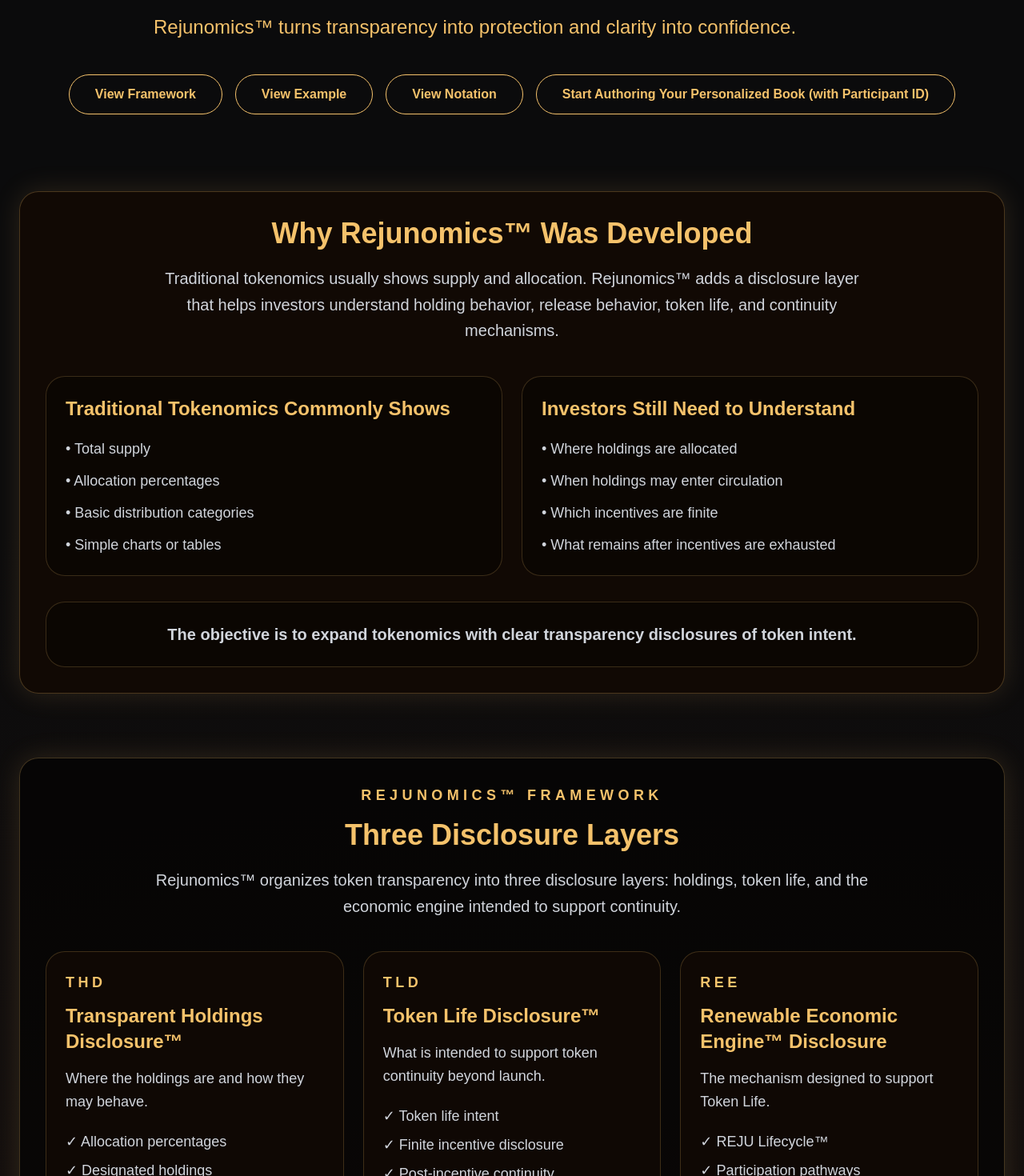
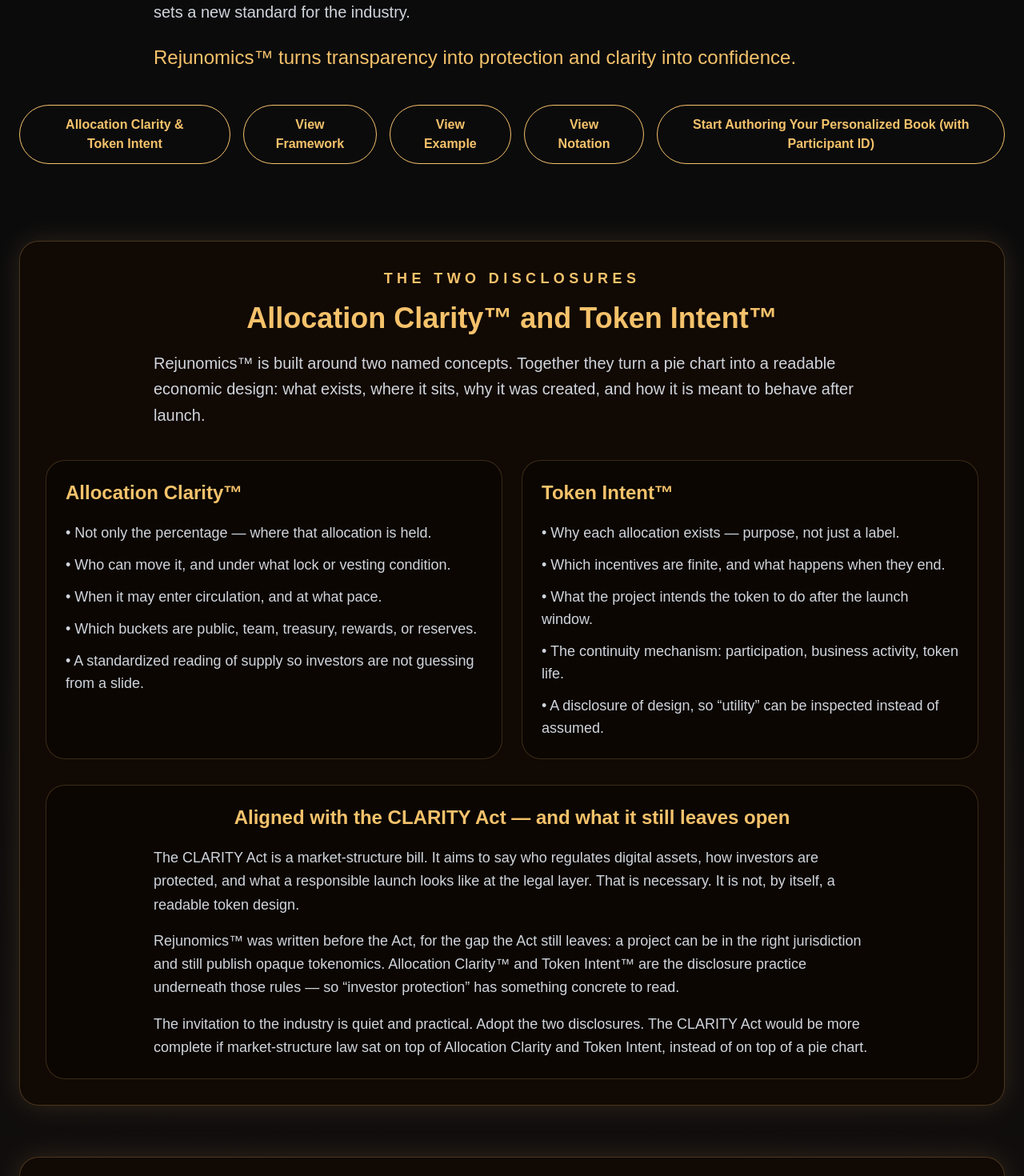
Before and after one commit to rejutoken/reju-site, a Next.js app: page /rejunomics in a window 1280 px wide. Shown: the part 720-2190 px from the top of the page at 80% size. Built offline with nearby package versions, Linux system fonts and the light colour scheme.

Commit message:
Promote Rejunomics on Wednesday: CLARITY alignment, Allocation Clarity, and Token Intent.

```diff
--- a/app/api/x-post/auto/route.ts
+++ b/app/api/x-post/auto/route.ts
@@ -49,6 +49,7 @@ async function generateAndPublish(spec: SlotPostSpec, variantSeed: number) {
     conceptMatches: alignment.matches,
     variantSeed,
     includeHomeLink: spec.includeHomeLink,
+    investorDayCopy: spec.includeHomeLink,
   });
 
   let publish: Awaited<ReturnType<typeof publishTweet>>;
@@ -95,7 +96,7 @@ async function handleAuto(req: NextRequest) {
       slot: plan.slot,
       relation: plan.relation,
       schedule:
-        "Four posts daily: 14:00 UTC morning (7am PT / 10am ET) health then crypto; 22:00 UTC afternoon (3pm PT / 6pm ET) crypto then health. Home link only on Wednesday crypto posts.",
+        "Four posts daily: 14:00 UTC morning (7am PT / 10am ET) health then crypto; 22:00 UTC afternoon (3pm PT / 6pm ET) crypto then health. Wednesday crypto promotes Rejunomics vs the CLARITY Act (Allocation Clarity and Token Intent), with a home link only on those posts.",
       meta: {
         generatedAt: now.toISOString(),
         day: plan.dayName,
--- a/app/rejunomics/page.tsx
+++ b/app/rejunomics/page.tsx
@@ -33,7 +33,7 @@ export default function RejunomicsPage() {
           Tokenomics show allocation.
         </h2>
         <p className="mx-auto mt-4 max-w-5xl text-2xl font-semibold leading-tight text-[#f5c26b] md:text-3xl">
-          Rejunomics™: Transparency That Protects Investors.
+          Allocation Clarity and Token Intent — transparency that protects investors.
         </p>
 
         <p className="mx-auto mt-8 max-w-4xl text-left text-xl leading-relaxed text-gray-300">
@@ -49,6 +49,9 @@ export default function RejunomicsPage() {
         </p>
 
         <div className="mt-10 flex flex-col gap-4 sm:flex-row sm:justify-center">
+          <a href="#concepts" className={buttonClass}>
+            Allocation Clarity &amp; Token Intent
+          </a>
           <a href="#framework" className={buttonClass}>
             View Framework
           </a>
@@ -61,6 +64,75 @@ export default function RejunomicsPage() {
           <a href="/daily-transformation-log" className={buttonClass}>
             Start Authoring Your Personalized Book (with Participant ID)
           </a>
+        </div>
+      </section>
+
+      <section id="concepts" className="px-6 py-8">
+        <div className="mx-auto max-w-7xl rounded-3xl border border-[#f5c26b]/25 bg-[#120904]/90 p-8 shadow-[0_0_35px_rgba(245,194,107,0.14)]">
+          <div className="text-center">
+            <p className="text-lg font-bold uppercase tracking-[0.3em] text-[#f5c26b]">
+              The Two Disclosures
+            </p>
+            <h2 className="mt-4 text-4xl font-bold text-[#f5c26b]">
+              Allocation Clarity™ and Token Intent™
+            </h2>
+            <p className="mx-auto mt-5 max-w-4xl text-left text-xl leading-relaxed text-gray-300">
+              Rejunomics™ is built around two named concepts. Together they
+              turn a pie chart into a readable economic design: what exists,
+              where it sits, why it was created, and how it is meant to behave
+              after launch.
+            </p>
+          </div>
+
+          <div className="mt-10 grid gap-6 lg:grid-cols-2">
+            <ProblemCard
+              title="Allocation Clarity™"
+              items={[
+                "Not only the percentage — where that allocation is held.",
+                "Who can move it, and under what lock or vesting condition.",
+                "When it may enter circulation, and at what pace.",
+                "Which buckets are public, team, treasury, rewards, or reserves.",
+                "A standardized reading of supply so investors are not guessing from a slide.",
+              ]}
+            />
+            <ProblemCard
+              title="Token Intent™"
+              items={[
+                "Why each allocation exists — purpose, not just a label.",
+                "Which incentives are finite, and what happens when they end.",
+                "What the project intends the token to do after the launch window.",
+                "The continuity mechanism: participation, business activity, token life.",
+                "A disclosure of design, so “utility” can be inspected instead of assumed.",
+              ]}
+            />
+          </div>
+
+          <div className="mt-8 rounded-3xl border border-[#f5c26b]/20 bg-black/30 p-6">
+            <h3 className="text-center text-2xl font-bold text-[#f5c26b]">
+              Aligned with the CLARITY Act — and what it still leaves open
+            </h3>
+            <div className="mx-auto mt-5 max-w-4xl space-y-4 text-left text-lg leading-relaxed text-gray-300">
+              <p>
+                The CLARITY Act is a market-structure bill. It aims to say who
+                regulates digital assets, how investors are protected, and what
+                a responsible launch looks like at the legal layer. That is
+                necessary. It is not, by itself, a readable token design.
+              </p>
+              <p>
+                Rejunomics™ was written before the Act, for the gap the Act
+                still leaves: a project can be in the right jurisdiction and
+                still publish opaque tokenomics. Allocation Clarity™ and Token
+                Intent™ are the disclosure practice underneath those rules —
+                so “investor protection” has something concrete to read.
+              </p>
+              <p>
+                The invitation to the industry is quiet and practical. Adopt
+                the two disclosures. The CLARITY Act would be more complete if
+                market-structure law sat on top of Allocation Clarity and
+                Token Intent, instead of on top of a pie chart.
+              </p>
+            </div>
+          </div>
         </div>
       </section>
 
@@ -523,17 +595,24 @@ export default function RejunomicsPage() {
 
             <p className="mx-auto mt-5 max-w-4xl text-xl text-left leading-relaxed text-gray-300">
               The proposal is simple: tokenomics should not only show
-              allocation. It should also disclose where holdings are, when they
-              may enter circulation, which incentives are finite, and what
-              mechanisms are intended to support token life beyond launch.
+              allocation. It should also disclose Allocation Clarity™ and
+              Token Intent™ — where holdings are, when they may enter
+              circulation, which incentives are finite, and what mechanisms
+              are intended to support token life beyond launch. That is the
+              disclosure layer a market-structure law like the CLARITY Act
+              still needs underneath it.
             </p>
           </div>
 
-          <div className="mt-10 grid gap-5 lg:grid-cols-4">
-            <AdoptionCard title="Allocation" text="What exists." />
-            <AdoptionCard title="Holdings" text="Where it is allocated." />
-            <AdoptionCard title="Release" text="How it may enter circulation." />
-            <AdoptionCard title="Token Life" text="What is intended to continue." />
+          <div className="mt-10 grid gap-5 lg:grid-cols-2">
+            <AdoptionCard
+              title="Allocation Clarity™"
+              text="What exists, where it is held, and how it may enter circulation."
+            />
+            <AdoptionCard
+              title="Token Intent™"
+              text="Why it exists, which incentives end, and what is meant to continue."
+            />
           </div>
         </div>
       </section>
--- a/lib/xPostGenerator.ts
+++ b/lib/xPostGenerator.ts
@@ -88,6 +88,7 @@ export interface GeneratePostInput {
   conceptMatches?: ConceptMatch[];
   variantSeed?: number;
   includeHomeLink?: boolean;
+  investorDayCopy?: boolean;
 }
 
 export interface GeneratedPost {
@@ -237,6 +238,22 @@ const CRYPTO_SINGLE_POSTS: Record<CryptoThemeId, string[]> = {
   ],
 };
 
+const WEDNESDAY_CLARITY_POSTS = [
+  "The CLARITY Act maps who regulates digital assets. Rejunomics adds Allocation Clarity and Token Intent — where supply sits, why it exists, and how it may move. An industry disclosure waiting to be adopted.",
+  "Market structure rules protect process. Allocation Clarity and Token Intent protect reading: holdings, release, and purpose after launch. CLARITY would be more complete with a concept like Rejunomics.",
+  "Tokenomics shows slices. Rejunomics names Allocation Clarity and Token Intent so the CLARITY Act’s investor-protection aim has a disclosure practice underneath it. The industry can adopt it.",
+  "CLARITY draws the jurisdictional lines. Rejunomics fills what those lines still leave unread — Allocation Clarity and Token Intent. See Rejunomics for the disclosure layer.",
+];
+
+const WEDNESDAY_BRIDGES = [
+  "CLARITY sets the jurisdictional map; Allocation Clarity and Token Intent complete the disclosure.",
+  "Rejunomics is the disclosure layer the CLARITY Act still needs — Allocation Clarity and Token Intent.",
+  "A market-structure bill is stronger when projects publish Allocation Clarity and Token Intent. That’s Rejunomics.",
+];
+
+const WEDNESDAY_IMAGE_PROMPT =
+  "Side-by-side professional infographic: CLARITY Act market-structure column next to Rejunomics Allocation Clarity and Token Intent disclosure column. Dark gold crypto aesthetic, no URL.";
+
 const CRYPTO_REJU_BRIDGES = [
   "Projects with Rejunomics-style disclosures plan past the hype window.",
   "REJU answers the continuity question — transparent economics and sustained participation.",
@@ -384,8 +401,9 @@ const RELATED_DAILY_PAIRS: Record<
   3: {
     crypto: "rejunomics",
     rejuvenation: "ketosis",
-    relation: "Fuel and flow: metabolic flexibility and transparent token economics.",
-    cryptoFocus: "Rejunomics, release behavior, and finite incentives",
+    relation: "CLARITY sets the market map; Rejunomics discloses Allocation Clarity and Token Intent.",
+    cryptoFocus:
+      "Rejunomics aligned with the CLARITY Act: Allocation Clarity and Token Intent as industry disclosure",
     healthFocus: "ketosis and metabolic flexibility through the REJU Protocol",
   },
   4: {
@@ -555,8 +573,14 @@ function resolveVariantSeed(input: GeneratePostInput): number {
   return Date.now();
 }
 
-function pickCryptoSinglePost(themeId: CryptoThemeId, variantSeed: number): string {
-  const variants = CRYPTO_SINGLE_POSTS[themeId] ?? CRYPTO_SINGLE_POSTS.rejunomics;
+function pickCryptoSinglePost(
+  themeId: CryptoThemeId,
+  variantSeed: number,
+  investorDayCopy = false
+): string {
+  const variants = investorDayCopy
+    ? WEDNESDAY_CLARITY_POSTS
+    : CRYPTO_SINGLE_POSTS[themeId] ?? CRYPTO_SINGLE_POSTS.rejunomics;
   return variants[variantSeed % variants.length];
 }
 
@@ -592,7 +616,8 @@ function buildResearchBridgedSinglePost(
   notes: ResearchNote[],
   category: PostCategory,
   variantSeed: number,
-  conceptMatches?: ConceptMatch[]
+  conceptMatches?: ConceptMatch[],
+  investorDayCopy = false
 ): string {
   const noteIndex = variantSeed % notes.length;
   const note = notes[noteIndex];
@@ -600,9 +625,15 @@ function buildResearchBridgedSinglePost(
   const alignedConcept = noteMatch?.matchedConcepts[0] ?? getTopAlignedConcept(conceptMatches ?? []);
   const bridgeCategory = category === "crypto" ? "crypto" : "rejuvenation";
   const conceptBridge = buildConceptBridge(alignedConcept, bridgeCategory);
-  const bridges = category === "crypto" ? CRYPTO_REJU_BRIDGES : REJUVENATION_REJU_BRIDGES;
+  const bridges = investorDayCopy
+    ? WEDNESDAY_BRIDGES
+    : category === "crypto"
+      ? CRYPTO_REJU_BRIDGES
+      : REJUVENATION_REJU_BRIDGES;
   const fallbackBridge = bridges[(variantSeed + 1) % bridges.length];
-  const bridge = alignedConcept && (noteMatch?.alignmentScore ?? 0) >= 4 ? conceptBridge : fallbackBridge;
+  const useConcept =
+    !investorDayCopy && alignedConcept && (noteMatch?.alignmentScore ?? 0) >= 4;
+  const bridge = useConcept ? conceptBridge : fallbackBridge;
 
   return joinInsightAndBridge(note.text, bridge, HOME_LINK);
 }
@@ -614,23 +645,36 @@ function buildCryptoPost(
   postType: "single" | "thread",
   researchContext: ResearchNote[] | undefined,
   conceptMatches: ConceptMatch[] | undefined,
-  variantSeed: number
+  variantSeed: number,
+  investorDayCopy = false
 ) {
   const cryptoThemes = filterThemesForCategory(activeThemes, "crypto") as CryptoThemeId[];
   const primaryId = cryptoThemes[0] || "rejunomics";
   const primary = CRYPTO_CONTENT[primaryId];
+  const imagePrompt = investorDayCopy ? WEDNESDAY_IMAGE_PROMPT : primary.imagePrompt;
+  const hashtags = investorDayCopy
+    ? "#Rejunomics #CLARITYAct #AllocationClarity #TokenIntent"
+    : primary.hashtags;
 
   if (postType === "single") {
     const hasResearch = researchContext && researchContext.length > 0;
     const text = hasResearch
-      ? buildResearchBridgedSinglePost(researchContext, "crypto", variantSeed, conceptMatches)
-      : pickCryptoSinglePost(primaryId, variantSeed);
+      ? buildResearchBridgedSinglePost(
+          researchContext,
+          "crypto",
+          variantSeed,
+          conceptMatches,
+          investorDayCopy
+        )
+      : pickCryptoSinglePost(primaryId, variantSeed, investorDayCopy);
 
     return {
       mainText: text,
-      imagePrompt: includeVisual ? primary.imagePrompt : "",
-      hashtags: primary.hashtags,
-      theme: cryptoThemes.map((t) => THEMES_MAP[t] || t).join(" + "),
+      imagePrompt: includeVisual ? imagePrompt : "",
+      hashtags,
+      theme: investorDayCopy
+        ? "Rejunomics + CLARITY Act"
+        : cryptoThemes.map((t) => THEMES_MAP[t] || t).join(" + "),
     };
   }
 
@@ -653,19 +697,25 @@ function buildCryptoPost(
     mainText += `\n\nFocused on: ${focus}.`;
   }
 
-  const showRejunomicsLink =
-    primaryId === "rejunomics" || primaryId === "token_utility" || activeThemes.includes("rejunomics");
-  if (showRejunomicsLink) {
-    mainText += `\n\nLearn more about Rejunomics → ${HOME_LINK}`;
+  if (investorDayCopy) {
+    mainText +=
+      "\n\nAllocation Clarity and Token Intent — the disclosure layer CLARITY still needs. See Rejunomics.";
+  } else {
+    const showRejunomicsInvite =
+      primaryId === "rejunomics" || primaryId === "token_utility" || activeThemes.includes("rejunomics");
+    if (showRejunomicsInvite) {
+      mainText += `\n\nLearn more about Rejunomics.`;
+    }
+    mainText += "\n\nExplore REJU token utility and ecosystem continuity.\n\nJoin the conversation on Telegram.";
   }
 
-  const cta = `\n\nExplore REJU token utility and ecosystem continuity.\n\n→ ${HOME_LINK}\n\nJoin the conversation on Telegram.`;
-
   return {
-    mainText: mainText + cta,
-    imagePrompt: includeVisual ? primary.imagePrompt : "",
-    hashtags: primary.hashtags,
-    theme: cryptoThemes.map((t) => THEMES_MAP[t] || t).join(" + "),
+    mainText,
+    imagePrompt: includeVisual ? imagePrompt : "",
+    hashtags,
+    theme: investorDayCopy
+      ? "Rejunomics + CLARITY Act"
+      : cryptoThemes.map((t) => THEMES_MAP[t] || t).join(" + "),
   };
 }
 
@@ -763,6 +813,7 @@ export function generateHighQualityPost(input: GeneratePostInput): GeneratedPost
     researchContext,
     conceptMatches,
     includeHomeLink = true,
+    investorDayCopy = false,
   } = input;
   const variantSeed = resolveVariantSeed(input);
 
@@ -784,7 +835,16 @@ export function generateHighQualityPost(input: GeneratePostInput): GeneratedPost
 
   const built =
     category === "crypto"
-      ? buildCryptoPost(activeThemes, focus, includeVisual, postType, researchContext, conceptMatches, variantSeed)
+      ? buildCryptoPost(
+          activeThemes,
+          focus,
+          includeVisual,
+          postType,
+          researchContext,
+          conceptMatches,
+          variantSeed,
+          investorDayCopy
+        )
       : buildRejuvenationPost(activeThemes, focus, includeVisual, postType, researchContext, conceptMatches, variantSeed);
 
   let mainText = built.mainText;
```
Also changed, not shown: 1 other file (tests, documents, lock files or other folders).
